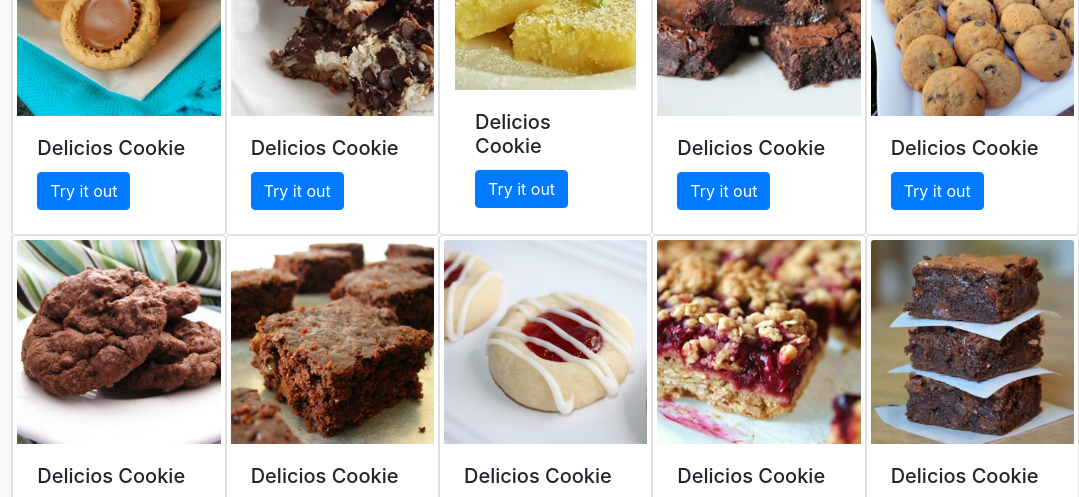
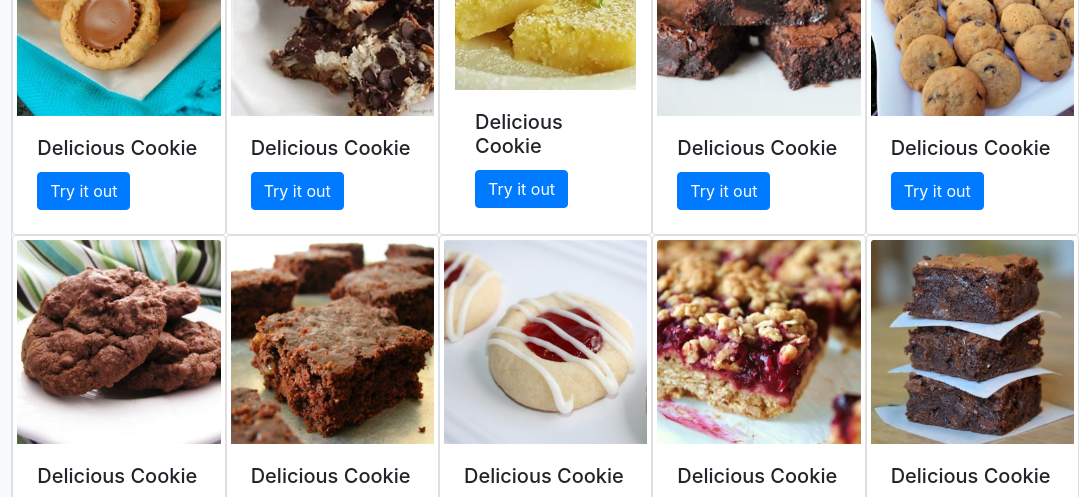
Before and after one commit to carolinadascal/course_competition, a plain HTML site: page index.html in a window 1280 px wide. Shown: the part 113-610 px from the top of the page, 201-1280 px from the left. Drawn offline with nearby package versions, Linux system fonts and the light colour scheme.

Commit message:
fixed spelling mistake

```diff
--- a/index.html
+++ b/index.html
@@ -90,7 +90,7 @@
 			<div class="card p-1 col-sm-4 col-lg-3 col-xl-2">
 				<img class="card-img-top" src="./images/cookie-1.jpg" alt="Cookie">
 				<div class="card-body">
-					<h5 class="card-title">Delicios Cookie</h5>
+					<h5 class="card-title">Delicious Cookie</h5>
 					<a href="recipe.html" class="btn btn-primary">Try it out</a>
 				</div>
 			</div>
@@ -98,7 +98,7 @@
 			<div class="card p-1 col-sm-4 col-lg-3 col-xl-2">
 				<img class="card-img-top" src="./images/cookie-2.jpg" alt="Cookie">
 				<div class="card-body">
-					<h5 class="card-title">Delicios Cookie</h5>
+					<h5 class="card-title">Delicious Cookie</h5>
 					<a href="recipe.html" class="btn btn-primary">Try it out</a>
 				</div>
 			</div>
@@ -106,70 +106,70 @@
 			<div class="card p-1 col-sm-4 col-lg-3 col-xl-2">
 				<img class="card-img-top" src="./images/cookie-3.jpg" alt="Cookie">
 				<div class="card-body">
-					<h5 class="card-title">Delicios Cookie</h5>
+					<h5 class="card-title">Delicious Cookie</h5>
 					<a href="recipe.html" class="btn btn-primary">Try it out</a>
 				</div>
 			</div>
 			<div class="card p-1col-sm-4 col-lg-3 col-xl-2">
 				<img class="card-img-top" src="./images/cookie-4.jpg" alt="Cookie">
 				<div class="card-body">
-					<h5 class="card-title">Delicios Cookie</h5>
+					<h5 class="card-title">Delicious Cookie</h5>
 					<a href="recipe.html" class="btn btn-primary">Try it out</a>
 				</div>
 			</div>
 			<div class="card p-1 col-sm-4 col-lg-3 col-xl-2">
 				<img class="card-img-top" src="./images/cookie-5.jpg" alt="Cookie">
 				<div class="card-body">
-					<h5 class="card-title">Delicios Cookie</h5>
+					<h5 class="card-title">Delicious Cookie</h5>
 					<a href="recipe.html" class="btn btn-primary">Try it out</a>
 				</div>
 			</div>
 			<div class="card p-1 col-sm-4 col-lg-3 col-xl-2">
 				<img class="card-img-top" src="./images/cookie-6.jpg" alt="Cookie">
 				<div class="card-body">
-					<h5 class="card-title">Delicios Cookie</h5>
+					<h5 class="card-title">Delicious Cookie</h5>
 					<a href="recipe.html" class="btn btn-primary">Try it out</a>
 				</div>
 			</div>
 			<div class="card p-1 col-sm-4 col-lg-3 col-xl-2">
 				<img class="card-img-top" src="./images/cookie-7.jpg" alt="Cookie">
 				<div class="card-body">
-					<h5 class="card-title">Delicios Cookie</h5>
+					<h5 class="card-title">Delicious Cookie</h5>
 					<a href="recipe.html" class="btn btn-primary">Try it out</a>
 				</div>
 			</div>
 			<div class="card p-1 col-sm-4 col-lg-3 col-xl-2">
 				<img class="card-img-top" src="./images/cookie-8.jpg" alt="Cookie">
 				<div class="card-body">
-					<h5 class="card-title">Delicios Cookie</h5>
+					<h5 class="card-title">Delicious Cookie</h5>
 					<a href="recipe.html" class="btn btn-primary">Try it out</a>
 				</div>
 			</div>
 			<div class="card p-1 col-sm-4 col-lg-3 col-xl-2">
 				<img class="card-img-top" src="./images/cookie-9.jpg" alt="Cookie">
 				<div class="card-body">
-					<h5 class="card-title">Delicios Cookie</h5>
+					<h5 class="card-title">Delicious Cookie</h5>
 					<a href="recipe.html" class="btn btn-primary">Try it out</a>
 				</div>
 			</div>
 			<div class="card p-1 col-sm-6 col-md-4 col-lg-3 col-xl-2">
 				<img class="card-img-top" src="./images/cookie-10.jpg" alt="Cookie">
 				<div class="card-body">
-					<h5 class="card-title">Delicios Cookie</h5>
+					<h5 class="card-title">Delicious Cookie</h5>
 					<a href="recipe.html" class="btn btn-primary">Try it out</a>
 				</div>
 			</div>
 			<div class="card p-1 col-sm-4 col-lg-3 col-xl-2">
 				<img class="card-img-top" src="./images/cookie-11.jpg" alt="Cookie">
 				<div class="card-body">
-					<h5 class="card-title">Delicios Cookie</h5>
+					<h5 class="card-title">Delicious Cookie</h5>
 					<a href="recipe.html" class="btn btn-primary">Try it out</a>
 				</div>
 			</div>
 			<div class="card p-1 col-sm-4 col-lg-3 col-xl-2">
 				<img class="card-img-top" src="./images/cookie-12.jpg" alt="Cookie">
 				<div class="card-body">
-					<h5 class="card-title">Delicios Cookie</h5>
+					<h5 class="card-title">Delicious Cookie</h5>
 					<a href="recipe.html" class="btn btn-primary">Try it out</a>
 				</div>
 			</div>
```
